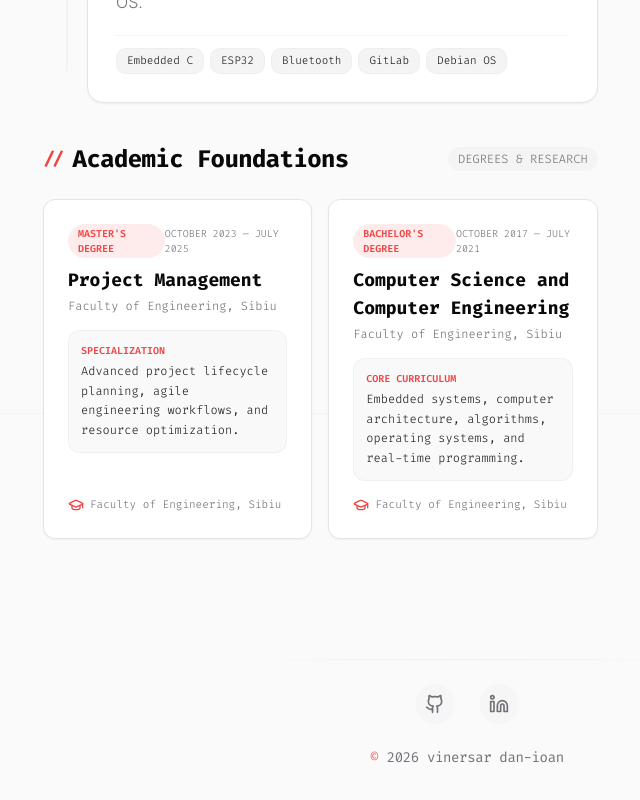
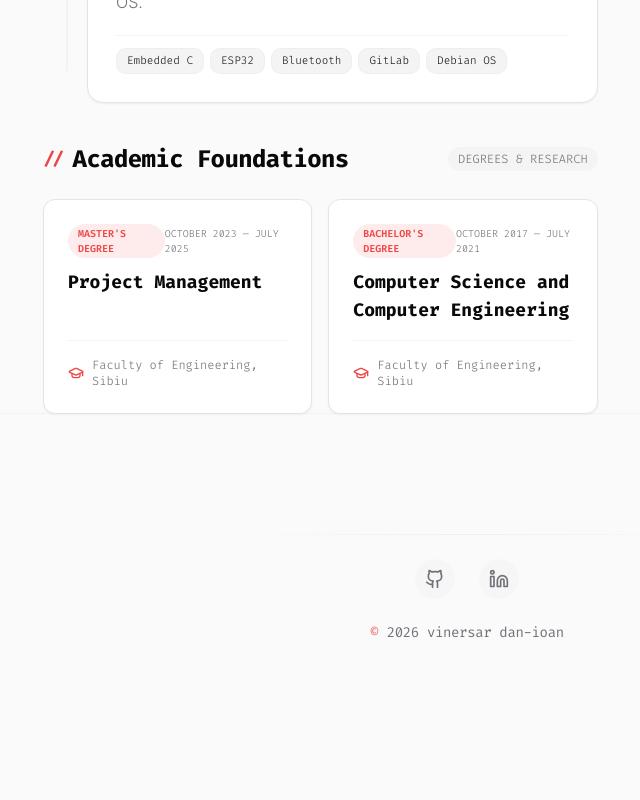
Before and after one commit to vinersar31/portfolio, a Next.js app: page /portfolio/cv in a window 1280 px wide. Shown: the part 1987-2787 px from the top of the page, without its empty margins (173-813 px from the left). After the commit the page ends 2662 px from the top, so only its background shows below. Built offline with nearby package versions, Linux system fonts and the light colour scheme.

Commit message:
refactor: remove specialization and core curriculum from academic foundations

```diff
--- a/src/app/cv/page.tsx
+++ b/src/app/cv/page.tsx
@@ -288,10 +288,10 @@ export default function CV() {
               {cvData.education.map((edu) => (
                 <article
                   key={edu.degree}
-                  className="p-6 rounded-xl bg-card border border-border shadow-xs flex flex-col justify-between hover:border-primary/40 transition-all duration-200"
+                  className="p-6 rounded-xl bg-card border border-border shadow-xs flex flex-col justify-between hover:border-primary/40 hover:shadow-md transition-all duration-200"
                 >
-                  <div>
-                    <div className="flex items-center justify-between mb-2">
+                  <div className="space-y-2.5">
+                    <div className="flex items-center justify-between">
                       <span className="px-2.5 py-0.5 rounded-full bg-primary/10 text-primary font-mono text-[10px] uppercase font-semibold">
                         {edu.degree}
                       </span>
@@ -300,25 +300,13 @@ export default function CV() {
                       </span>
                     </div>
 
-                    <h3 className="text-base md:text-lg font-bold font-mono text-foreground mb-1">
+                    <h3 className="text-base md:text-lg font-bold font-mono text-foreground">
                       {edu.field}
                     </h3>
-                    <p className="text-muted-foreground text-xs font-mono mb-4">
-                      {edu.institution}
-                    </p>
-
-                    <div className="p-3 rounded-lg bg-secondary/50 border border-border/40 mb-4">
-                      <span className="font-mono text-[10px] text-primary block mb-1 font-semibold uppercase">
-                        {edu.specializationLabel}
-                      </span>
-                      <p className="font-mono text-xs text-foreground/90 leading-relaxed">
-                        {edu.specializationText}
-                      </p>
-                    </div>
                   </div>
 
-                  <div className="flex items-center gap-1.5 font-mono text-[11px] text-muted-foreground">
-                    <GraduationCap className="w-4 h-4 text-primary" />
+                  <div className="flex items-center gap-2 font-mono text-xs text-muted-foreground pt-4 border-t border-border/40 mt-4">
+                    <GraduationCap className="w-4 h-4 text-primary shrink-0" />
                     <span>{edu.institution}</span>
                   </div>
                 </article>
--- a/src/data/cv.ts
+++ b/src/data/cv.ts
@@ -33,8 +33,8 @@ export interface EducationItem {
   field: string;
   institution: string;
   period: string;
-  specializationLabel: string;
-  specializationText: string;
+  specializationLabel?: string;
+  specializationText?: string;
 }
 
 export interface SkillCategory {
@@ -143,18 +143,12 @@ export const cvData: CvData = {
       field: "Project Management",
       institution: "Faculty of Engineering, Sibiu",
       period: "OCTOBER 2023 — JULY 2025",
-      specializationLabel: "SPECIALIZATION",
-      specializationText:
-        "Advanced project lifecycle planning, agile engineering workflows, and resource optimization.",
     },
     {
       degree: "Bachelor's Degree",
       field: "Computer Science and Computer Engineering",
       institution: "Faculty of Engineering, Sibiu",
       period: "OCTOBER 2017 — JULY 2021",
-      specializationLabel: "CORE CURRICULUM",
-      specializationText:
-        "Embedded systems, computer architecture, algorithms, operating systems, and real-time programming.",
     },
   ],
   skills: [
@@ -229,7 +223,9 @@ export function generateCvMarkdown(data: CvData = cvData): string {
     lines.push("");
     lines.push(`### ${edu.degree} — ${edu.field}`);
     lines.push(`*${edu.institution} | ${edu.period}*`);
-    lines.push(`- **${edu.specializationLabel}:** ${edu.specializationText}`);
+    if (edu.specializationLabel && edu.specializationText) {
+      lines.push(`- **${edu.specializationLabel}:** ${edu.specializationText}`);
+    }
   });
 
   lines.push("");
```
Also changed, not shown: 1 other file (tests, documents, lock files or other folders).
